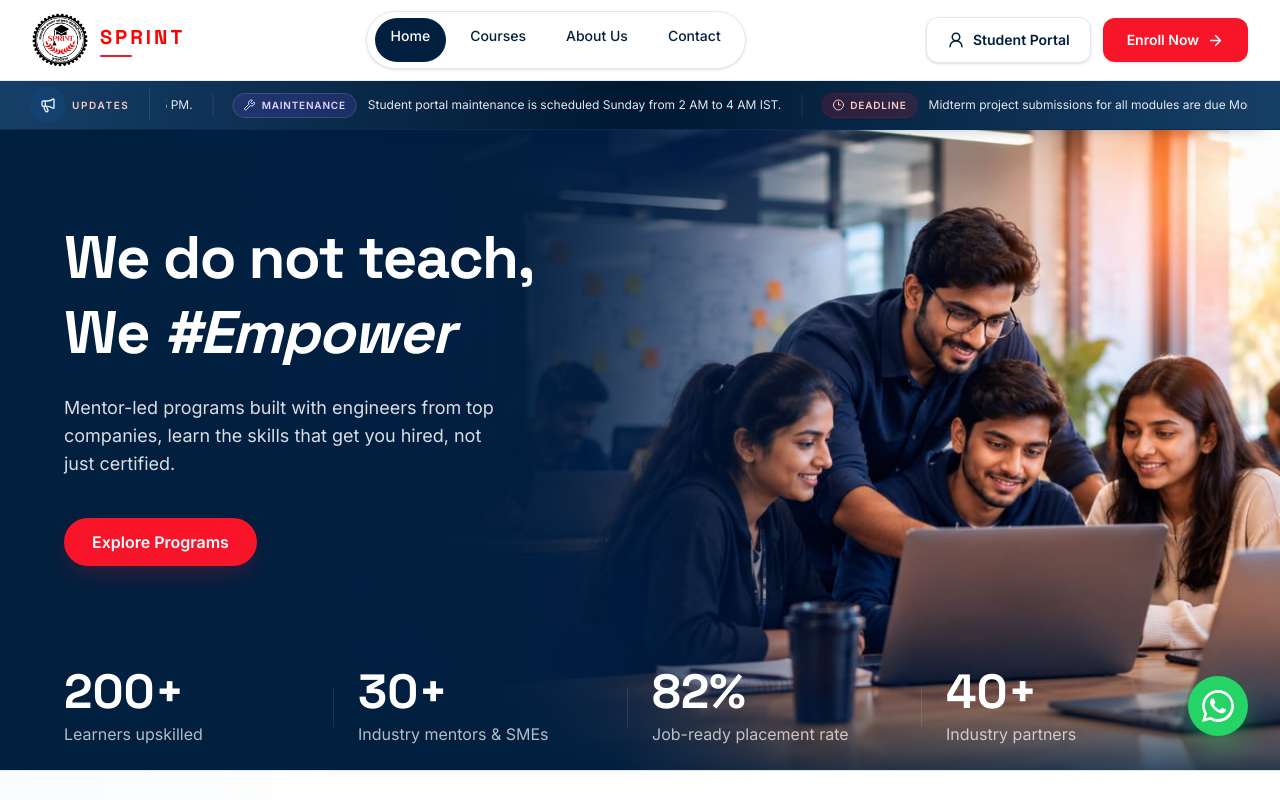
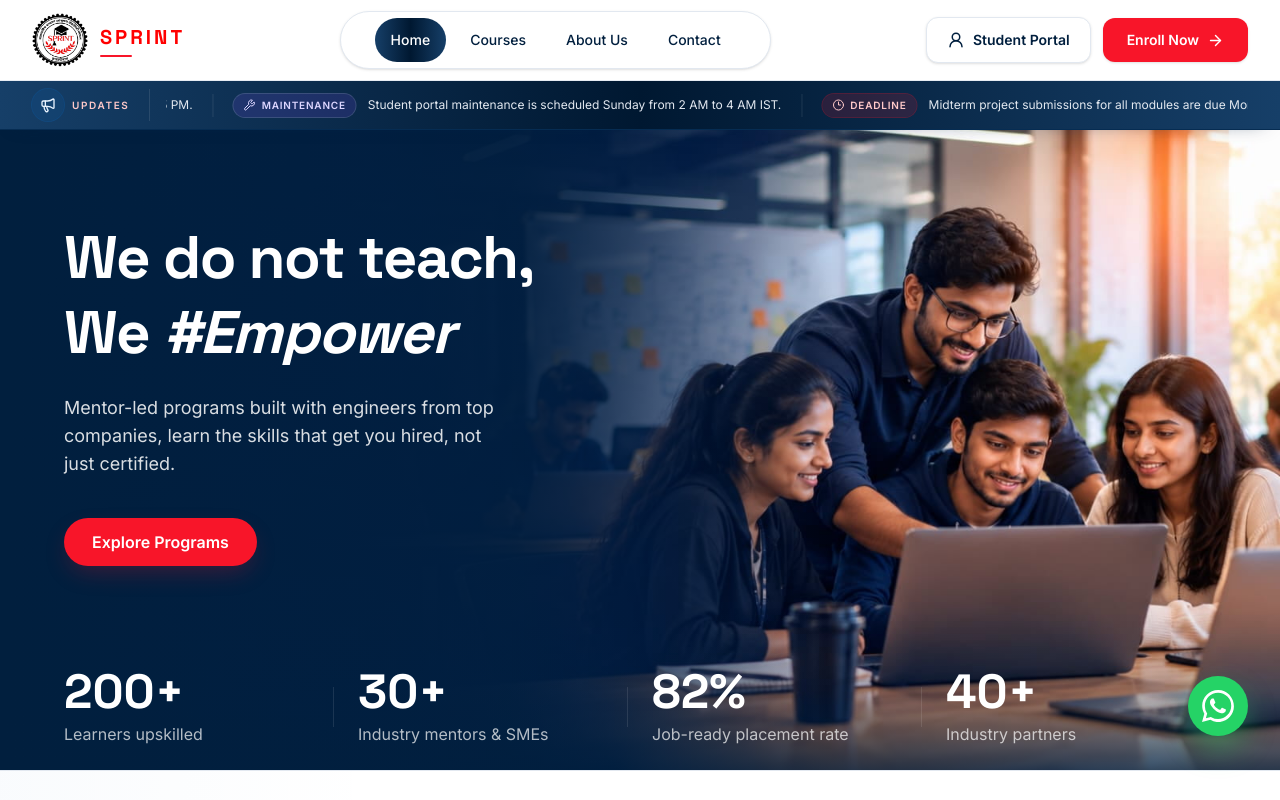
Before and after one commit to ITWala2025/Sprint_HB, a Next.js app: page /home in a window 1280 px wide. Shown: the top 800 px of the page. Built offline with nearby package versions, Linux system fonts and the light colour scheme.

Commit message:
Update desktop navigation update active link styling with gradient and adjust padding

```diff
--- a/src/components/header/DesktopNavigation.tsx
+++ b/src/components/header/DesktopNavigation.tsx
@@ -20,7 +20,7 @@ export default function DesktopNavigation({
   return (
     <nav
       aria-label="Main navigation"
-      className="hidden shrink-0 items-center gap-2 rounded-full border border-brand-border bg-white px-2 py-1.5 shadow-sm lg:flex"
+      className="hidden shrink-0 items-center gap-2 rounded-full border border-brand-border bg-white px-[2.1rem] py-1.5 shadow-sm lg:flex"
     >
       {navigation.map((item) => {
         const active = isActive(item.href);
@@ -30,9 +30,9 @@ export default function DesktopNavigation({
             key={item.href}
             href={item.href}
             aria-current={active ? "page" : undefined}
-            className={`block min-h-11 min-w-11 shrink-0 whitespace-nowrap rounded-full px-4 py-2 text-sm font-medium transition-colors ${
+            className={`inline-flex min-h-11 min-w-11 shrink-0 items-center justify-center whitespace-nowrap rounded-full px-4 py-2 text-sm font-medium transition-colors ${
               active
-                ? "bg-brand-navy text-white"
+                ? "bg-[linear-gradient(90deg,#163f68_0%,var(--color-brand-navy-dark)_50%,#163f68_100%)] text-white"
                 : "text-brand-navy hover:bg-brand-surface"
             }`}
           >
```
Also changed, not shown: 1 other file (tests, documents, lock files or other folders).
